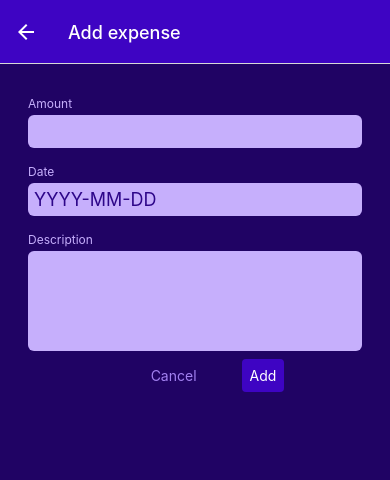
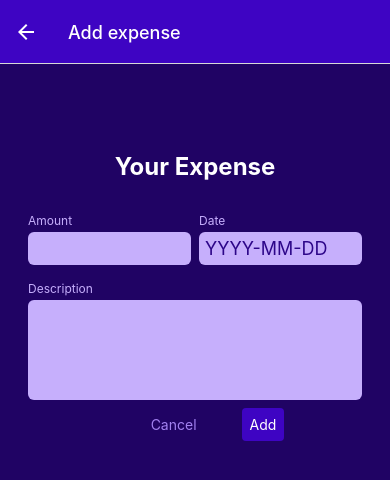
Before and after one commit to rhiannonmonks/ExpenseTracker, a React Native app: screen /ManageExpense in a window 390 px wide. Shown: the top 480 px of the page. Built offline with nearby package versions, Linux system fonts and the light colour scheme.

Commit message:
setting the form layout

```diff
--- a/components/ManageExpense/ExpenseForm.js
+++ b/components/ManageExpense/ExpenseForm.js
@@ -1,12 +1,15 @@
-import { View } from "react-native";
+import { View, StyleSheet, Text } from "react-native";
 import Input from "./Input";
 
 function ExpenseForm() {
   function amountChangedHandler() {}
 
   return (
-    <View>
+    <View style={styles.form}>
+      <Text style={styles.title}>Your Expense</Text>
+      <View style={styles.inputsRow}>
         <Input
+          style={styles.rowInput}
           label="Amount"
           textInputConfig={{
             keyboardType: "decimal-pad",
@@ -14,6 +17,7 @@ function ExpenseForm() {
           }}
         />
         <Input
+          style={styles.rowInput}
           label="Date"
           textInputConfig={{
             placeholder: "YYYY-MM-DD",
@@ -21,6 +25,7 @@ function ExpenseForm() {
             onChange: () => {},
           }}
         />
+      </View>
       <Input
         label="Description"
         textInputConfig={{
@@ -34,3 +39,24 @@ function ExpenseForm() {
 }
 
 export default ExpenseForm;
+
+const styles = StyleSheet.create({
+  form: {
+    marginTop: 40,
+  },
+  title: {
+    fontSize: 24,
+    fontWeight: "bold",
+    color: "white",
+    marginVertical: 24,
+    textAlign: "center",
+  },
+  inputsRow: {
+    flexDirection: "row",
+    justifyContent: "space-between",
+  },
+
+  rowInput: {
+    flex: 1,
+  },
+});
--- a/components/ManageExpense/Input.js
+++ b/components/ManageExpense/Input.js
@@ -1,7 +1,7 @@
 import { View, TextInput, Text, StyleSheet } from "react-native";
 import { GlobalStyles } from "../../constants/styles";
 
-function Input({ label, textInputConfig }) {
+function Input({ label, style, textInputConfig }) {
   const inputStyles = [styles.input];
 
   if (textInputConfig && textInputConfig.multiline) {
@@ -9,7 +9,7 @@ function Input({ label, textInputConfig }) {
   }
 
   return (
-    <View style={styles.inputContainer}>
+    <View style={[styles.inputContainer, style]}>
       <Text style={styles.label}>{label}</Text>
       {/* <TextInput keyboardType={type} maxLength={maxLength} /> */}
       <TextInput style={inputStyles} {...textInputConfig} />
```
Lines whose indentation alone changed are shown as unchanged.
